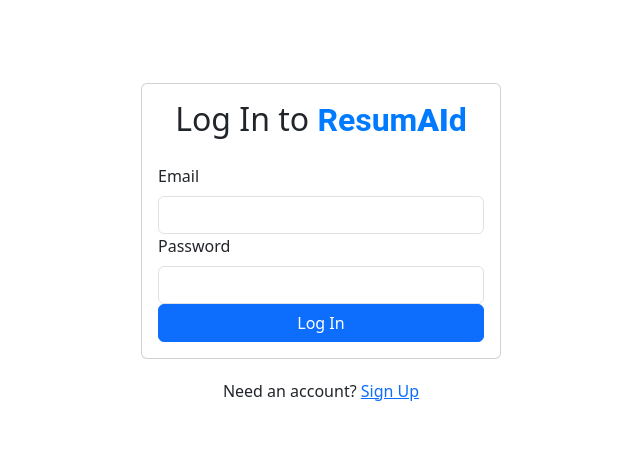
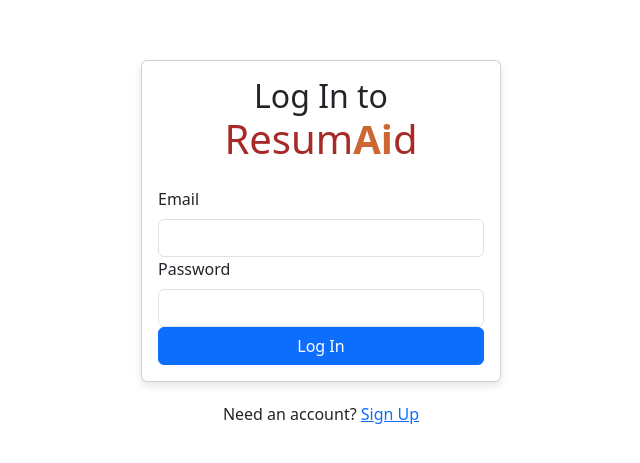
Before and after one commit to vyampally/Resum-AId, a React (Create React App) app in the folder frontend/: page /login in a window 1280 px wide. Shown: the part 167-630 px from the top of the page, without its empty margins (319-959 px from the left). Built offline with nearby package versions, Linux system fonts and the light colour scheme; no server answers.

Commit message:
Changed colors and enabled dark mode

```diff
--- a/frontend/src/App.css
+++ b/frontend/src/App.css
@@ -2,42 +2,65 @@
 
 /* General Styles */
 body {
-  font-family: 'Roboto', sans-serif; /* Default font for the application */
+  font-family: 'Roboto', sans-serif; /* Use Roboto font */
+  font-weight: 300; /* Thinner weight for body text */
   background-color: #f8f9fa; /* Light background color */
-  color: #333; /* Default text color */
+  color: #4a1c1c; /* Maroon text color */
   margin: 0;
   padding: 0;
+}
+
+body.dark-mode {
+  background-color: #000000; /* Dark background color */
+  color: #ffffff; /* White text color */
 }
 
 /* Card Styles */
 .card {
   margin: 20px;
   border-radius: 8px;
+  box-shadow: 0 4px 8px rgba(0, 0, 0, 0.1); /* Subtle shadow for depth */
 }
 
-/* ResumeAI Specific Styles */
-.resume-ai {
-  font-family: 'Roboto', sans-serif; /* Ensure it uses the same font */
-  font-weight: 700; /* Bold */
-  font-size: 2rem; /* Increased size for better visibility */
-  color: #007bff; /* Change color for better visibility (optional) */
+/* ResumeAid Specific Styles */
+.resume-aid {
+  font-weight: 400; /* Normal weight for the resume-aid text */
+  font-size: 2.5rem; /* Professional size for better visibility */
+}
+
+.chicago-maroon {
+  color: #A72A29; /* Chicago Maroon color */
+}
+
+.burnt-orange {
+  color: #CC6633; /* Burnt Orange color */
 }
 
 /* Button Styles */
 button {
-  background-color: #007bff; /* Primary button color */
+  background-color: #d45d00; /* Orange button color */
   border: none;
   color: white;
+  padding: 10px 20px; /* Padding for better touch targets */
+  border-radius: 5px; /* Rounded corners */
+  cursor: pointer; /* Pointer cursor on hover */
+}
+
+/* Button Hover Effect */
+button:hover {
+  background-color: #b34300; /* Darker shade on hover */
 }
 
 /* Alert Styles */
 .alert {
   margin: 20px 0; /* Add margin to alerts */
+  background-color: #f8d7da; /* Light red for alerts */
+  color: #721c24; /* Darker red for text */
 }
 
 /* Responsive Styles */
 @media (max-width: 768px) {
-  .resume-ai {
-    font-size: 1.5rem; /* Adjust font size for smaller screens */
+  .resume-aid {
+    font-size: 2rem; /* Adjust font size for smaller screens */
   }
 }
--- a/frontend/src/components/Login.js
+++ b/frontend/src/components/Login.js
@@ -11,25 +11,23 @@
   const [error, setError] = useState("");
   const [loading, setLoading] = useState(false);
   const history = useHistory();
-  const [theme, setTheme] = useState("light");
 
-  // Effect to set the theme based on system preference
   useEffect(() => {
-    const handleThemeChange = (e) => {
-      const newTheme = e.matches ? "dark" : "light";
-      setTheme(newTheme);
+    const mediaQuery = window.matchMedia("(prefers-color-scheme: dark)");
+
+    const setTheme = (e) => {
+      if (e.matches) {
+        document.body.classList.add("dark-mode");
+      } else {
+        document.body.classList.remove("dark-mode");
+      }
     };
 
-    const mediaQuery = window.matchMedia("(prefers-color-scheme: dark)");
-    setTheme(mediaQuery.matches ? "dark" : "light");
-    mediaQuery.addEventListener("change", handleThemeChange);
+    setTheme(mediaQuery);
+    mediaQuery.addEventListener("change", setTheme);
 
-    return () => mediaQuery.removeEventListener("change", handleThemeChange);
+    return () => mediaQuery.removeEventListener("change", setTheme);
   }, []);
-
-  useEffect(() => {
-    document.body.className = theme; // Apply the theme class to the body
-  }, [theme]);
 
   async function handleSubmit(e) {
     e.preventDefault();
@@ -40,7 +38,7 @@
       await login(emailRef.current.value, passwordRef.current.value);
       history.push("/"); // Redirect to the home page after login
     } catch {
-      setError("Failed to log in to ResumeAI");
+      setError("Failed to log in to ResumAid");
     }
 
     setLoading(false);
@@ -48,10 +46,10 @@
 
   return (
     <>
-      <Card className={theme}>
-        <Card.Body className={theme}>
+      <Card>
+        <Card.Body>
           <h2 className="text-center mb-4">
-            Log In to <span className="resume-ai">Resum<strong>AI</strong>d</span>
+            Log In to <span className="resume-aid"><span className="chicago-maroon">Resum</span><strong className="burnt-orange">Ai</strong><span className="chicago-maroon">d</span></span>
           </h2>
           {error && <Alert variant="danger">{error}</Alert>}
           <Form onSubmit={handleSubmit}>
--- a/frontend/src/index.html
+++ b/frontend/src/index.html
@@ -1,6 +1,14 @@
+<!DOCTYPE html>
+<html lang="en">
 <head>
     <meta charset="utf-8" />
     <meta name="viewport" content="width=device-width, initial-scale=1" />
-    <link rel="stylesheet" href="https://fonts.googleapis.com/css2?family=Roboto:wght@400;700&display=swap" />
-    <title>Your App</title>
-  </head>
+    <link href="https://fonts.googleapis.com/css2?family=Roboto:wght@300;400;500&display=swap" rel="stylesheet" />
+    <link rel="stylesheet" href="%PUBLIC_URL%/styles.css" /> <!-- Optional: Your custom styles -->
+    <title>Your App Title</title>
+</head>
+<body>
+    <noscript>You need to enable JavaScript to run this app.</noscript>
+    <div id="root"></div>
+</body>
+</html>
```
